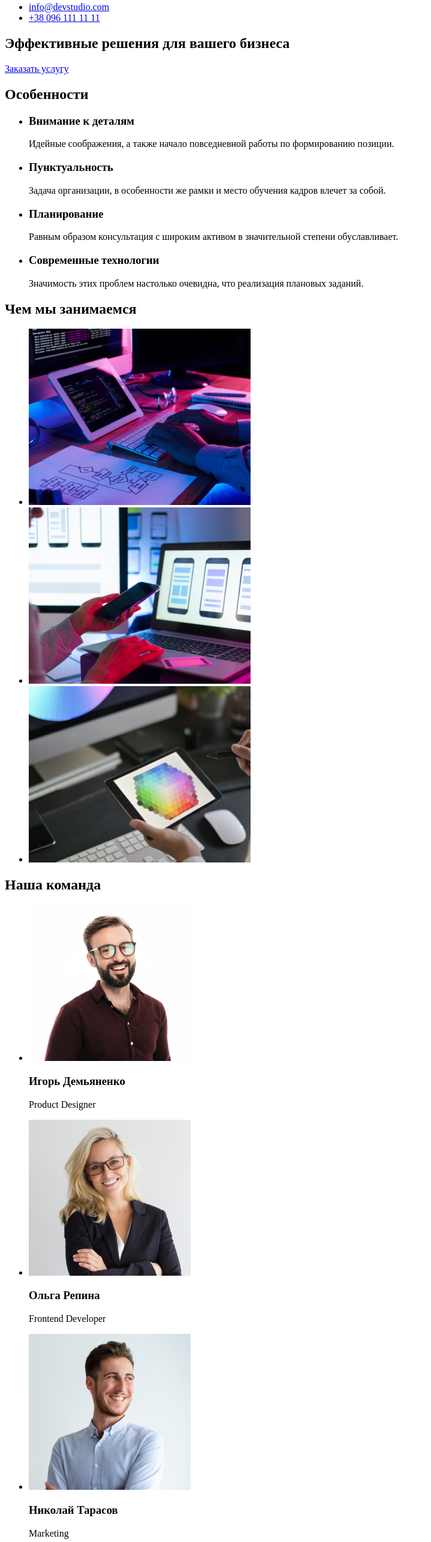
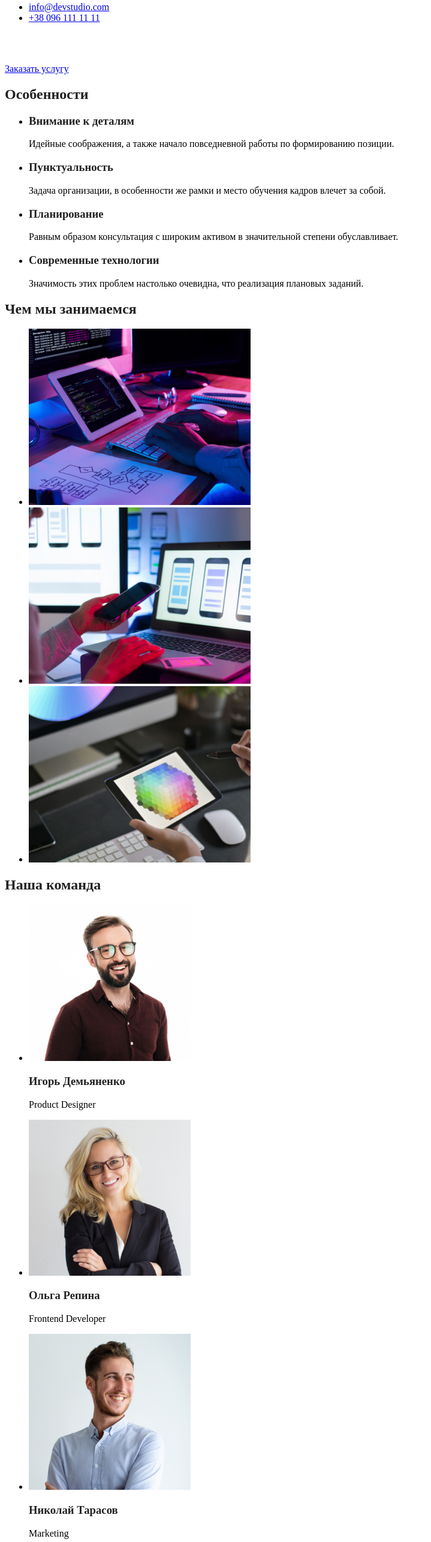
Before and after one commit to Chekirko/HomeWork1-own, a plain HTML site: page index.html in a window 1280 px wide. Shown: the part 109-2680 px from the top of the page at 60% size, without its empty margins (0-719 px from the left). Drawn offline with Linux system fonts and the light colour scheme.

Commit message:
Добавляет цвета заголовков

```diff
--- a/css/style.css
+++ b/css/style.css
@@ -0,0 +1,21 @@
+/* цвет акцента #2196F3 */
+/* основной цвет текста #757575 */
+/* цвет заголовков #212121 */
+/* вторичный цвет #FFFFFF */
+/* цвет контактов rgba(255, 255, 255, 0.6) */
+
+:root {
+  --primery-text-color: #757575;
+  --secondary-text-color: #ffffff;
+  --title-text-color: #212121;
+  --accent-color: #2196f3;
+  --contacts-color: rgba(255, 255, 255, 0.6);
+}
+
+.main-title {
+  color: var(--secondary-text-color);
+}
+
+.title {
+  color: var(--title-text-color);
+}
--- a/index.html
+++ b/index.html
@@ -6,6 +6,7 @@
     <meta http-equiv="X-UA-Compatible" content="IE=edge" />
     <meta name="viewport" content="width=device-width, initial-scale=1.0" />
     <title>HomeWork1</title>
+    <link rel="stylesheet" href="./css/style.css">
 </head>
 
 <body>
@@ -29,36 +30,36 @@
     <main>
         <!--Секция Герой-->
         <section>
-            <h1>Эффективные решения для вашего бизнеса</h1>
+            <h1 class="main-title">Эффективные решения для вашего бизнеса</h1>
 
             <a href="http://">Заказать услугу</a>
         </section>
 
         <!--Секция Особенности компании-->
         <section>
-            <h2>Особенности</h2>
+            <h2 class="title">Особенности</h2>
 
             <ul>
                 <li>
-                    <h3>Внимание к деталям</h3>
+                    <h3 class="title">Внимание к деталям</h3>
 
                     <p>Идейные соображения, а также начало повседневной работы по формированию позиции.</p>
                 </li>
 
                 <li>
-                    <h3>Пунктуальность</h3>
+                    <h3 class="title">Пунктуальность</h3>
 
                     <p>Задача организации, в особенности же рамки и место обучения кадров влечет за собой.</p>
                 </li>
 
                 <li>
-                    <h3>Планирование</h3>
+                    <h3 class="title">Планирование</h3>
 
                     <p>Равным образом консультация с широким активом в значительной степени обуславливает.</p>
                 </li>
 
                 <li>
-                    <h3>Современные технологии</h3>
+                    <h3 class="title">Современные технологии</h3>
 
                     <p>Значимость этих проблем настолько очевидна, что реализация плановых заданий.</p>
                 </li>
@@ -67,7 +68,7 @@
 
         <!--Секция Чем мы занимаемся-->
         <section>
-            <h2>Чем мы занимаемся</h2>
+            <h2 class="title">Чем мы занимаемся</h2>
 
             <ul>
                 <li><a href=""><img src="./images/box 1.jpg" alt="руки на клавиатуре" width="370"></a></li>
@@ -78,30 +79,30 @@
 
         <!--Секция Команда-->
         <section>
-            <h2>Наша команда</h2>
+            <h2 class="title">Наша команда</h2>
 
             <ul>
                 <li>
                     <img src="./images/worker1.jpg" alt="Улыбающийся мужчина в очках" width="270">
-                    <h3>Игорь Демьяненко</h3>
+                    <h3 class="title">Игорь Демьяненко</h3>
                     <p>Product Designer</p>
                 </li>
 
                 <li>
                     <img src="./images/worker2.jpg" alt="Улыбающаяся женщина в очках" width="270">
-                    <h3>Ольга Репина</h3>
+                    <h3 class="title">Ольга Репина</h3>
                     <p>Frontend Developer</p>
                 </li>
 
                 <li>
                     <img src="./images/worker3.jpg" alt="Улыбающийся мужчина" width="270">
-                    <h3>Николай Тарасов</h3>
+                    <h3 class="title">Николай Тарасов</h3>
                     <p>Marketing</p>
                 </li>
 
                 <li>
                     <img src="./images/worker4.jpg" alt="Мужчина в очках" width="270">
-                    <h3>Михаил Ермаков</h3>
+                    <h3 class="title">Михаил Ермаков</h3>
                     <p>UI Designer</p>
                 </li>
             </ul>
```
